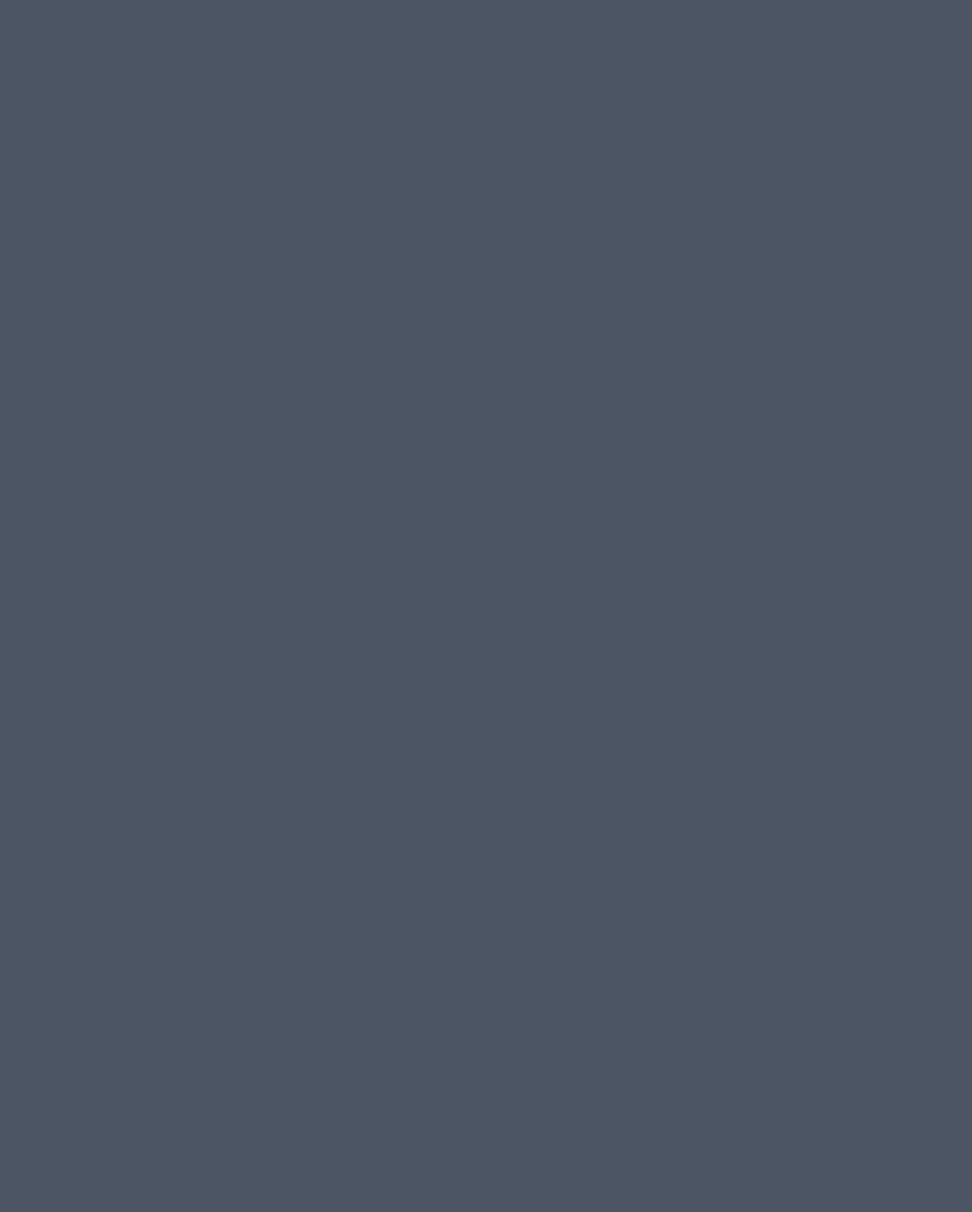
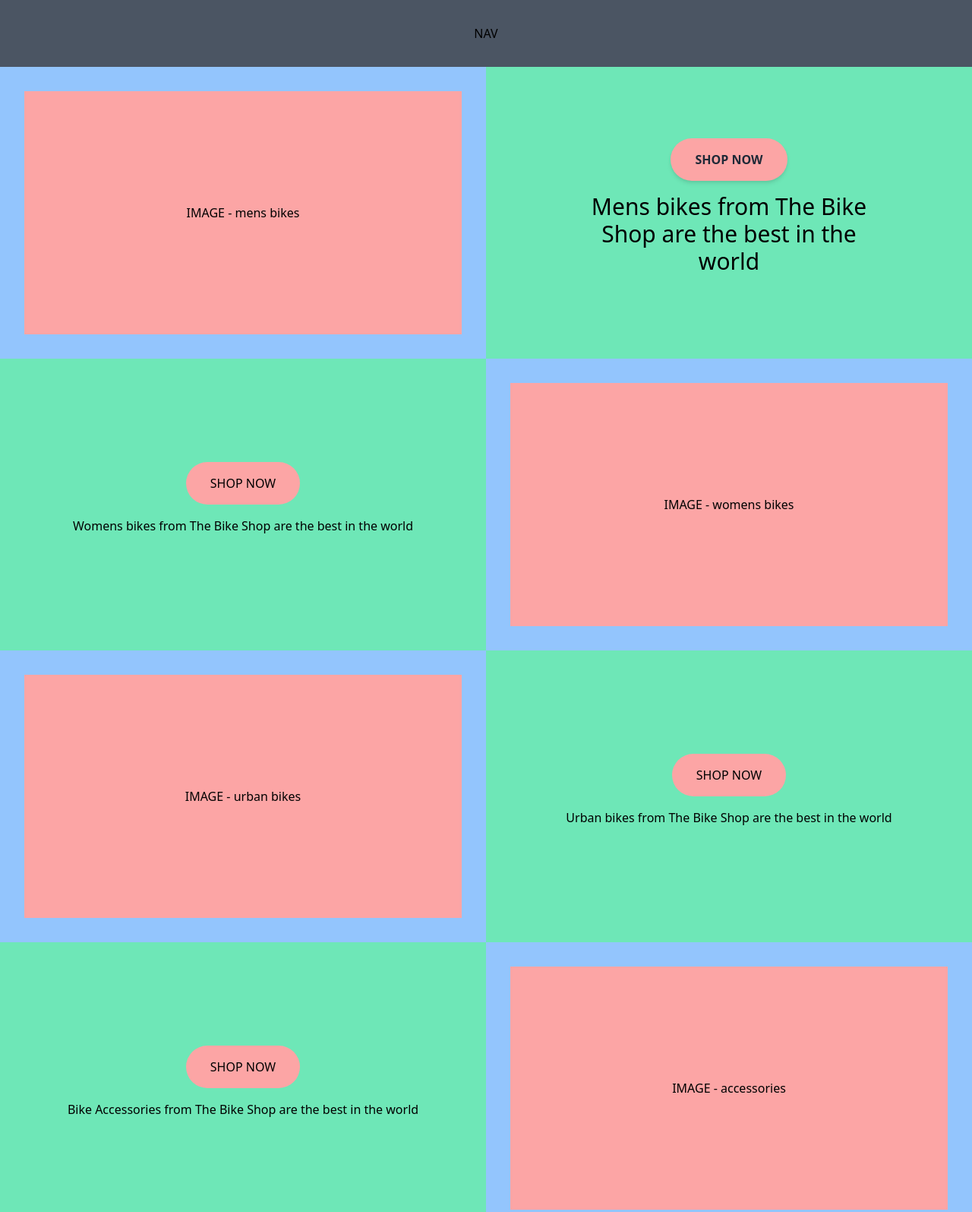
Before and after one commit to liamwalsh1980/tailwindcss, a plain HTML site: page tailwindcss.html in a window 1280 px wide. Shown: the top 1595 px of the page at 76% size. Before the commit the page ends 800 px from the top, so only its background shows below. Drawn offline with nearby package versions, Linux system fonts and the light colour scheme.

Commit message:
Finished oth TailwindCSS and AlpineJS mini courses

```diff
--- a/tailwindcss.html
+++ b/tailwindcss.html
@@ -7,7 +7,7 @@
     <link rel="stylesheet" href="https://cdnjs.cloudflare.com/ajax/libs/tailwindcss/2.2.19/tailwind.min.css" integrity="sha512-wnea99uKIC3TJF7v4eKk4Y+lMz2Mklv18+r4na2Gn1abDRPPOeef95xTzdwGD9e6zXJBteMIhZ1+68QC5byJZw==" crossorigin="anonymous" referrerpolicy="no-referrer" />
     <title>Tailwind CSS</title>
 </head>
-<body class="h-screen bg-gray-600 flex justify-center items-center">
+<body class="h-screen bg-gray-600 flex flex-col">
 
 
     <!-- Employee Card Challenge -->
@@ -43,8 +43,70 @@
     <input id="full_name" class="m-1 w-64 px-3 py-2 border text-gray-700 normal-case rounded-lg shadow focus:bg-blue-100 placeholder-indigo-200" placeholder="Enter your full name" type="text">
     <button class="capitalize m-1 px-3 py-2 bg-blue-900 text-blue-200 rounded-lg hover:bg-blue-500" >save</button> -->
 
+    <div class="my-8 text-center">NAV</div>
+    <div class="flex justify-center flex-col md:flex-row">
+        <div class="bg-blue-300 w-full h-96">
+            <div class="bg-red-300 h-80 m-8 flex justify-center items-center">
+                IMAGE - mens bikes
+            </div>
+        </div>
+        <div class="bg-green-300 w-full h-96 flex justify-center items-center flex-col">
+            <button class="text-gray-800 bg-red-300 rounded-full px-8 py-4 hover:bg-red-400 font-bold shadow-md">SHOP NOW</button>
+            <p class="text-center p-4 sm:text-lg md:text-xl lg:text-2xl xl:text-3xl w-2/3">Mens bikes from The Bike Shop are the best in the world</p>
+        </div>
+    </div>
+    <div class="flex justify-center flex-col md:flex-row-reverse">
+        <div class="bg-blue-300 w-full h-96">
+            <div class="bg-red-300 h-80 m-8 flex justify-center items-center">
+                IMAGE - womens bikes
+            </div>
+        </div>
+        <div class="bg-green-300 w-full h-96 flex justify-center items-center flex-col">
+            <button class="bg-red-300 rounded-full px-8 py-4">SHOP NOW</button>
+            <p class="text-center p-4">Womens bikes from The Bike Shop are the best in the world</p>
+        </div>
+    </div>
+    <div class="flex justify-center flex-col md:flex-row">
+        <div class="bg-blue-300 w-full h-96">
+            <div class="bg-red-300 h-80 m-8 flex justify-center items-center">
+                IMAGE - urban bikes
+            </div>
+        </div>
+        <div class="bg-green-300 w-full h-96 flex justify-center items-center flex-col">
+            <button class="bg-red-300 rounded-full px-8 py-4">SHOP NOW</button>
+            <p class="text-center p-4">Urban bikes from The Bike Shop are the best in the world</p>
+        </div>
+    </div>
+    <div class="flex justify-center flex-col md:flex-row-reverse">
+        <div class="bg-blue-300 w-full h-96">
+            <div class="bg-red-300 h-80 m-8 flex justify-center items-center">
+                IMAGE - accessories
+            </div>
+        </div>
+        <div class="bg-green-300 w-full h-96 flex justify-center items-center flex-col">
+            <button class="bg-red-300 rounded-full px-8 py-4">SHOP NOW</button>
+            <p class="text-center p-4">Bike Accessories from The Bike Shop are the best in the world</p>
+        </div>
+    </div>
+    <footer class="my-8 text-center">Footer</footer>
 
-    <!-- <div class="bg-blue-900 text-blue-200 w-40 h-40 flex justify-center items-center select-all not-sr-only">Here is some text</div> -->
+    <!-- <div class="flex flex-wrap">
+        <div class="bg-blue-200 w-1/2 h-96"></div>
+        <div class="bg-green-200 w-1/2 h-96"></div>
+
+        <div class="bg-blue-400 w-1/2 h-96"></div>
+        <div class="bg-green-400 w-1/2 h-96"></div>
+
+        <div class="bg-blue-600 w-1/2 h-96"></div>
+        <div class="bg-green-600 w-1/2 h-96"></div>
+
+        <div class="bg-blue-800 w-1/2 h-96"></div>
+        <div class="bg-green-800 w-1/2 h-96"></div>
+    </div> -->
+
+
+
+
 
     <!-- <input class="w-64 bg-white lg:focus:text-red-500 border border-gray-300 rounded-lg py-2 px-4 block"
     type="email" placeholder="john@example.com"> -->
```
Also changed, not shown: alpinejs.html (+41 -9 lines).
